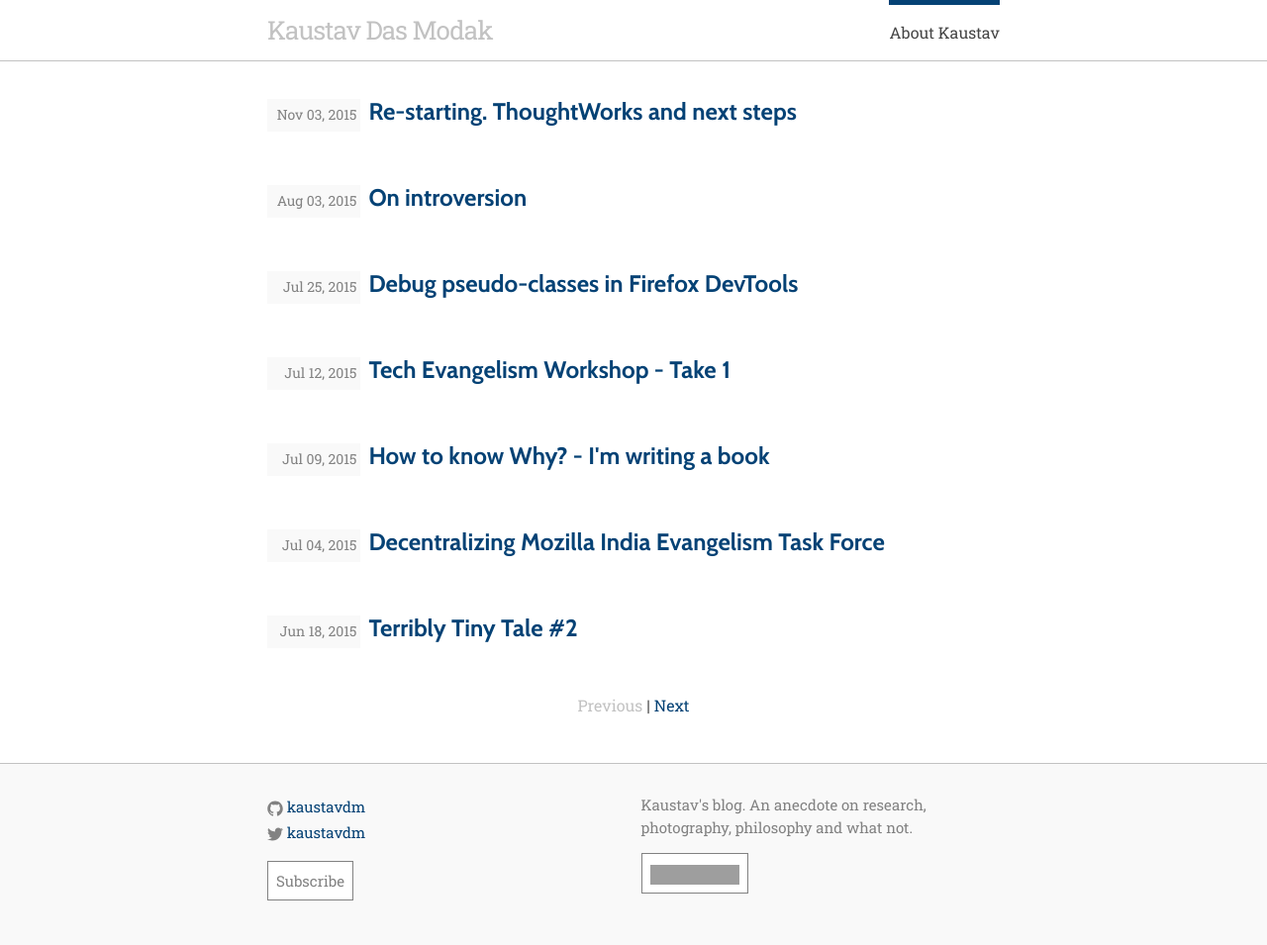
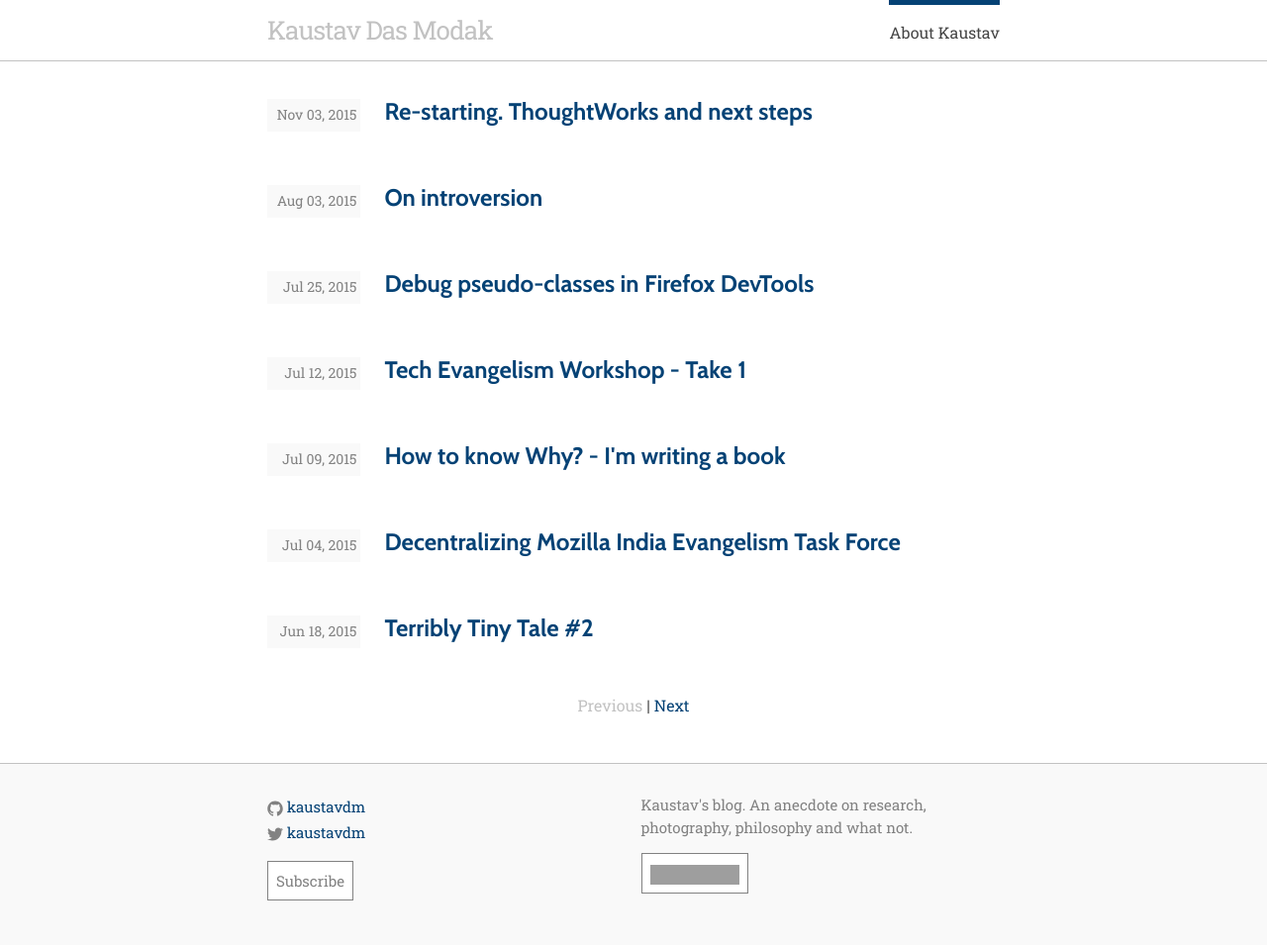
Before and after one commit to kaustavdm/website, a Jekyll site: the page built from index.html, in a window 1280 px wide. Shown: the whole page at 99% size. Built offline with Jekyll 4.4.1, drawn with Linux system fonts in a browser that asks for light colours; the list of posts is cut into pages by our own code; grey boxes are pictures that could not be loaded.

Commit message:
Increase post-meta margin to 1.5rem
Signed-off-by: Kaustav Das Modak <kaustav.dasmodak@yahoo.co.in>

```diff
--- a/_sass/_layout.scss
+++ b/_sass/_layout.scss
@@ -194,7 +194,7 @@ h1 {
         }
 
         .post-meta {
-            margin-right: 0.5rem;
+            margin-right: 1.5rem;
             min-width: 5.4rem;
             text-align: right;
         }
```
